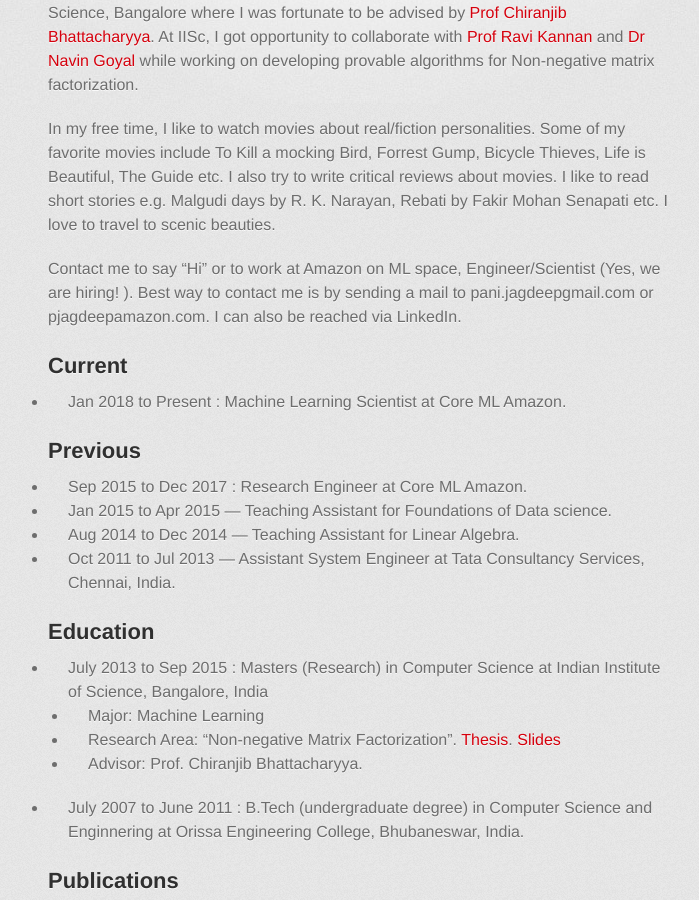
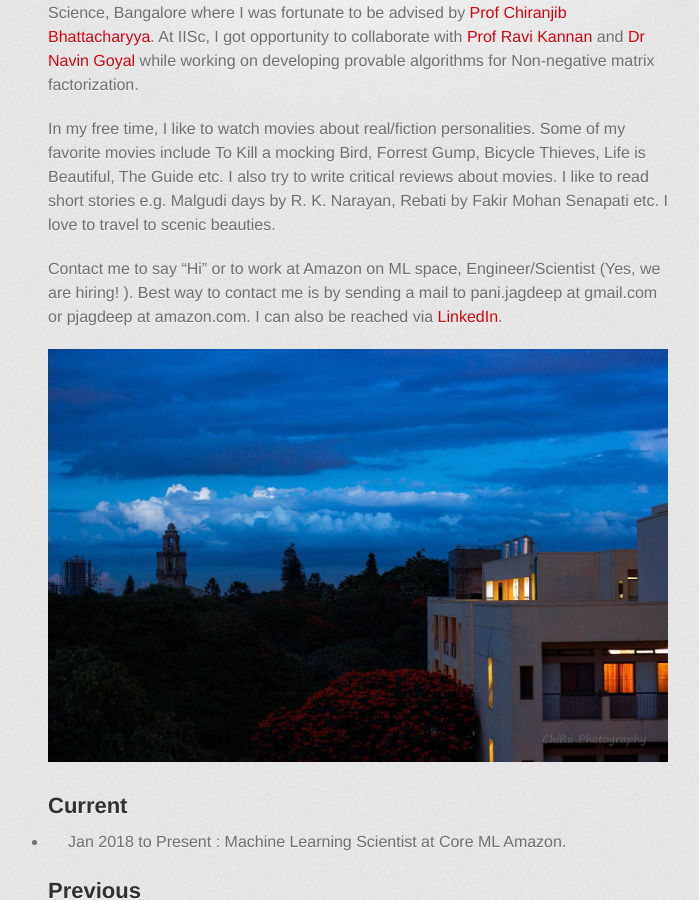
Before and after one commit to jagdeeppani/jagdeeppani.github.io, a Jekyll site: the page built from index.md, in a window 1280 px wide and 900 px high, scrolled down 470 px. Shown: the whole window, without its empty margins (282-981 px from the left). Built offline with Jekyll 4.4.1, drawn with Linux system fonts in a browser that asks for light colours; some web fonts are replaced; our own code applies the rules of GitHub Pages for plain Markdown files.

Commit message:
Update index.md

```diff
--- a/index.md
+++ b/index.md
@@ -8,8 +8,9 @@ In my previous incarnations I was a Masters (Research) student at Indian Institu
 In my free time, I like to watch movies about real/fiction personalities. Some of my favorite movies include To Kill a mocking Bird, Forrest Gump, Bicycle Thieves, Life is Beautiful, The Guide etc. I also try to write critical reviews about movies.
 I like to read short stories e.g. Malgudi days by R. K. Narayan, Rebati by Fakir Mohan Senapati etc. I love to travel to scenic beauties.
 
-Contact me to say "Hi" or to work at Amazon on ML space, Engineer/Scientist (Yes, we are hiring! ). Best way to contact me is by sending a mail to pani.jagdeep<at>gmail.com or pjagdeep<at>amazon.com. I can also be reached via LinkedIn.
+Contact me to say "Hi" or to work at Amazon on ML space, Engineer/Scientist (Yes, we are hiring! ). Best way to contact me is by sending a mail to pani.jagdeep at gmail.com or pjagdeep at amazon.com. I can also be reached via [LinkedIn](https://in.linkedin.com/in/jagdeep-pani-b3941a92).
 
+![alt text](https://github.com/jagdeeppani/jagdeeppani.github.io/blob/master/iiscPic1.jpg "IISC PICTURE 1")
 
 
 ## [](#header-1)Current
```
